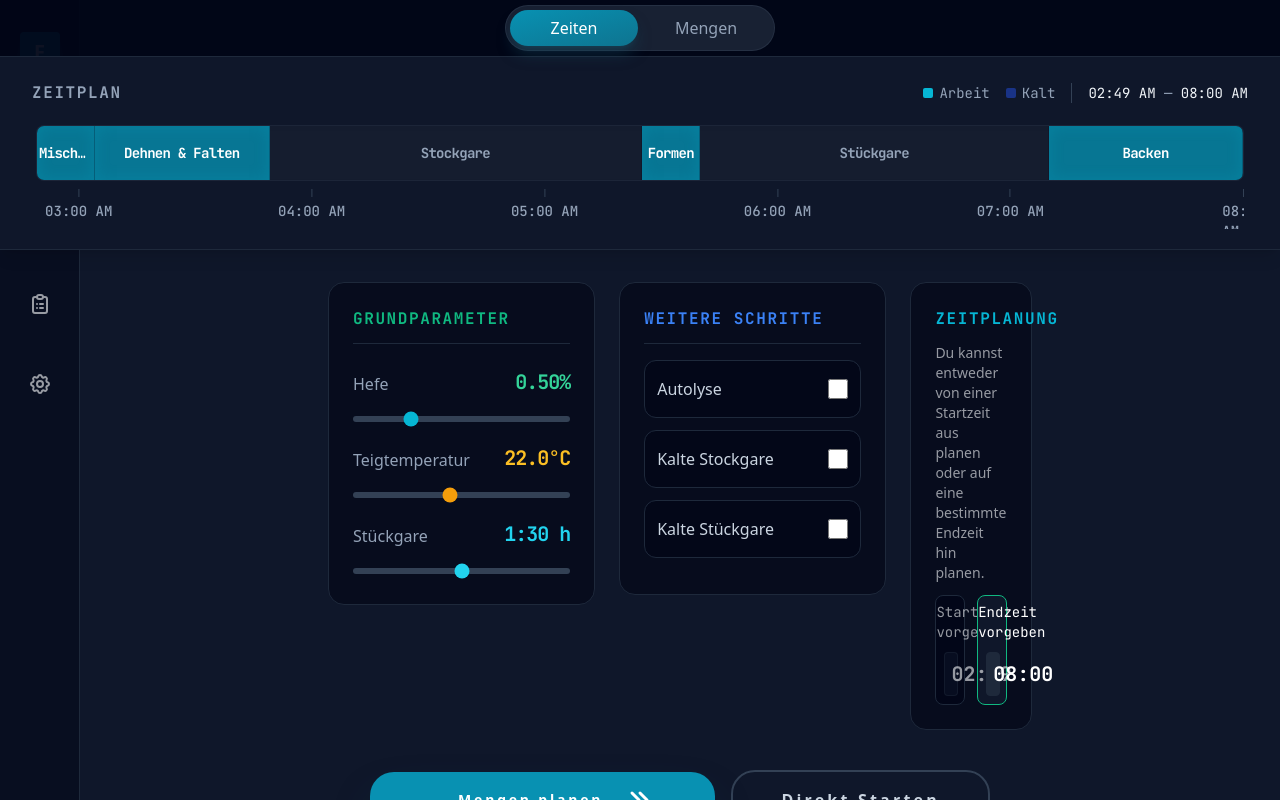
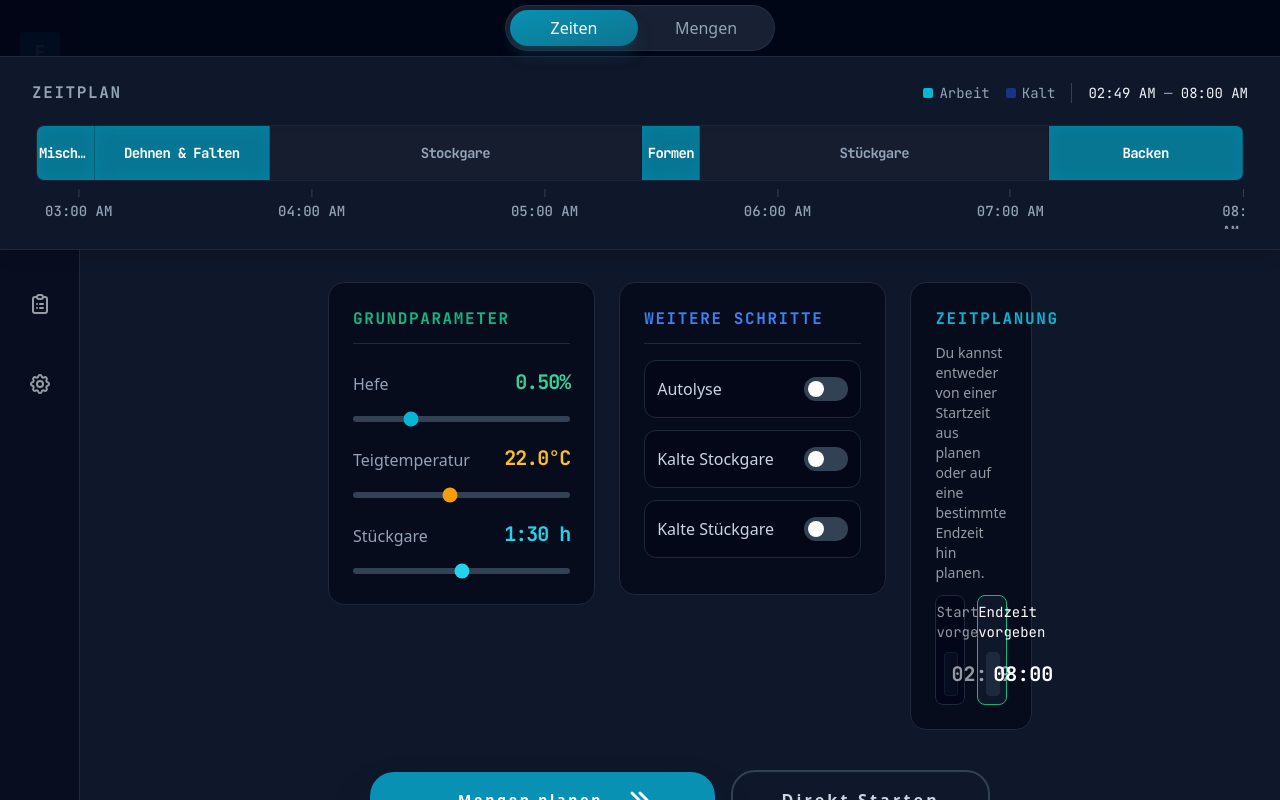
Before and after one commit to kaiblan/feierabendbaecker-aistudio, a React (Vite) app: page / in a window 1280 px wide. Built offline with nearby package versions, Linux system fonts and the light colour scheme.

Commit message:
Replaced checkboxes with toggle switches

```diff
--- a/components/PlanningView.tsx
+++ b/components/PlanningView.tsx
@@ -6,6 +6,7 @@ import { sliderValueToDuration, durationToSliderValue, formatDurationDisplay, fo
 import { Card } from './Card';
 import Slider from './Slider';
 import RangeField from './RangeField';
+import ToggleSwitch from './ToggleSwitch';
 
 interface PlanningViewProps {
   config: BakerConfig;
@@ -207,11 +208,9 @@ const PlanningView: React.FC<PlanningViewProps> = ({
                   <div className="bg-slate-950/60 px-3 pt-4 pb-2 rounded-xl border border-slate-800 space-y-2">
                     <div className="flex justify-between items-center">
                       <label className="text-base text-slate-300">{t('autolyse')}</label>
-                      <input
-                        type="checkbox"
+                      <ToggleSwitch
                         checked={config.autolyseEnabled}
-                        onChange={e => onUpdateConfig(e.target.checked ? { autolyseEnabled: true, autolyseDurationMinutes: config.autolyseDurationMinutes || 5 } : { autolyseEnabled: false })}
-                        className="w-5 h-5 rounded border-slate-700 bg-slate-900 text-blue-500 cursor-pointer"
+                        onChange={(value) => onUpdateConfig(value ? { autolyseEnabled: true, autolyseDurationMinutes: config.autolyseDurationMinutes || 5 } : { autolyseEnabled: false })}
                       />
                     </div>
                     <div className={`transition-all duration-300 ease-in-out overflow-hidden ${config.autolyseEnabled ? 'max-h-96 pt-2 border-t border-slate-800/50 opacity-100' : 'max-h-0 opacity-0'}`}>
@@ -233,7 +232,10 @@ const PlanningView: React.FC<PlanningViewProps> = ({
                   <div className="bg-slate-950/60 px-3 pt-4 pb-2 rounded-xl border border-slate-800 space-y-2">
                     <div className="flex justify-between items-center">
                       <label className="text-base text-slate-300">{t('coldBulk')}</label>
-                      <input type="checkbox" checked={config.coldBulkEnabled} onChange={e => onUpdateConfig({ coldBulkEnabled: e.target.checked })} className="w-5 h-5 rounded border-slate-700 bg-slate-900 text-blue-500 cursor-pointer" />
+                      <ToggleSwitch
+                        checked={config.coldBulkEnabled}
+                        onChange={(value) => onUpdateConfig({ coldBulkEnabled: value })}
+                      />
                     </div>
                     <div className={`transition-all duration-300 ease-in-out overflow-hidden ${config.coldBulkEnabled ? 'max-h-96 pt-2 border-t border-slate-800/50 opacity-100' : 'max-h-0 opacity-0'}`}>
                       <div className="space-y-3">
@@ -254,7 +256,10 @@ const PlanningView: React.FC<PlanningViewProps> = ({
                   <div className="bg-slate-950/60 px-3 pt-4 pb-2 rounded-xl border border-slate-800 space-y-2">
                     <div className="flex justify-between items-center">
                       <label className="text-base text-slate-300">{t('coldProof')}</label>
-                      <input type="checkbox" checked={config.coldProofEnabled} onChange={e => onUpdateConfig({ coldProofEnabled: e.target.checked })} className="w-5 h-5 rounded border-slate-700 bg-slate-900 text-blue-500 cursor-pointer" />
+                      <ToggleSwitch
+                        checked={config.coldProofEnabled}
+                        onChange={(value) => onUpdateConfig({ coldProofEnabled: value })}
+                      />
                     </div>
                     <div className={`transition-all duration-300 ease-in-out overflow-hidden ${config.coldProofEnabled ? 'max-h-96 pt-2 border-t border-slate-800/50 opacity-100' : 'max-h-0 opacity-0'}`}>
                       <div className="space-y-3">
--- /dev/null
+++ b/components/ToggleSwitch.tsx
@@ -0,0 +1,25 @@
+import React from 'react';
+
+interface ToggleSwitchProps {
+  checked: boolean;
+  onChange: (value: boolean) => void;
+  className?: string;
+}
+
+const ToggleSwitch: React.FC<ToggleSwitchProps> = ({ checked, onChange, className = '' }) => {
+  return (
+    <button
+      type="button"
+      role="switch"
+      aria-checked={checked}
+      onClick={() => onChange(!checked)}
+      className={`relative inline-flex h-6 w-11 items-center rounded-full transition-colors duration-200 focus-visible:outline focus-visible:outline-2 focus-visible:outline-offset-2 focus-visible:outline-cyan-500 ${checked ? 'bg-emerald-500' : 'bg-slate-700'} ${className}`}
+    >
+      <span
+        className={`inline-block h-4 w-4 transform rounded-full bg-white transition-transform duration-200 ${checked ? 'translate-x-5' : 'translate-x-1'}`}
+      />
+    </button>
+  );
+};
+
+export default ToggleSwitch;
```
